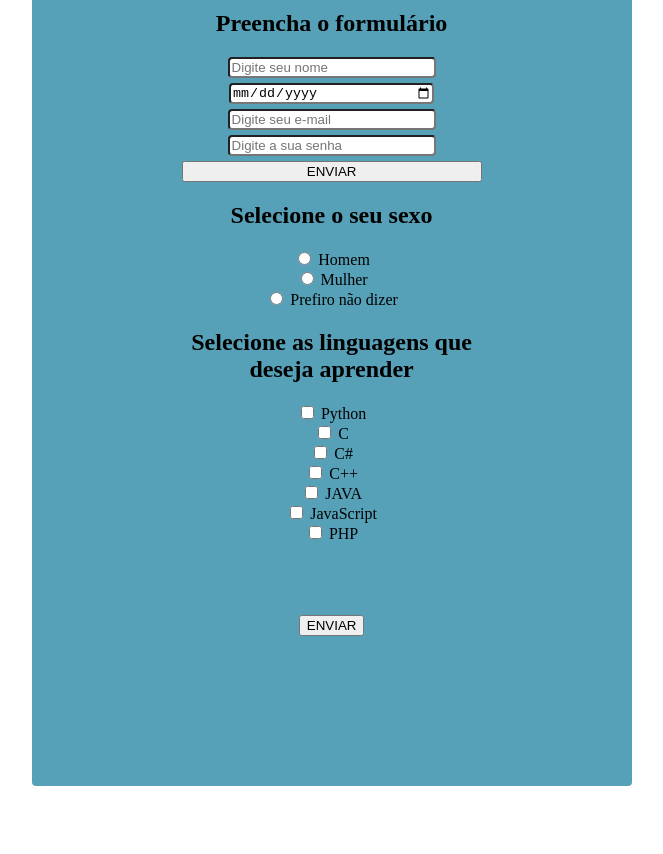
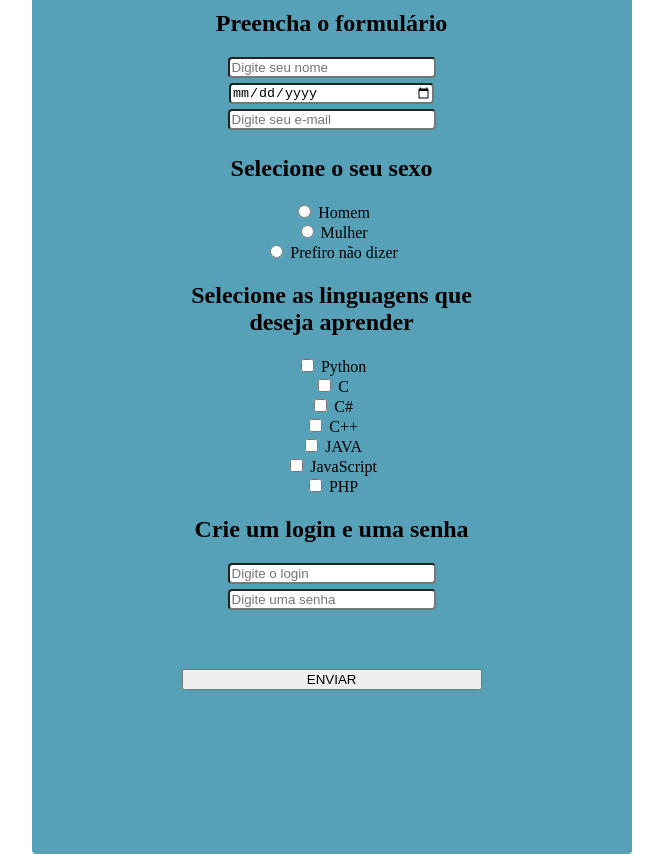
Before and after one commit to lethiciaasevedo1999/trabalho-pw-formularios, a plain HTML site: page index.html in a window 1280 px wide. Shown: the part 360-1214 px from the top of the page, without its empty margins (314-977 px from the left). Before the commit the page ends 1146 px from the top, so only its background shows below. Drawn offline with Linux system fonts and the light colour scheme.

Commit message:
Alterando a ordem das labels e estilizando as novas labels inseridas

```diff
--- a/index.html
+++ b/index.html
@@ -16,8 +16,7 @@
         <input class= "input_nome"type="text" placeholder="Digite seu nome">
         <input class= "input_data"type="date">
         <input class= "input_email"type="email" placeholder="Digite seu e-mail">
-        <input class= "input_password"type="password" placeholder="Digite a sua senha">
-        <button class="elemento-sozinho" type="submit">ENVIAR</button>
+
 
 
            <h2>Selecione o seu sexo</h2>
@@ -47,6 +46,11 @@
         <input type="checkbox" id="php" name="php" value="PHP">
         <label for="tesla">PHP</label><br>
 
+        <h2>Crie um login e uma senha</h2>
+
+        <input class="input_login" type="text" placeholder="Digite o login">
+        <input class= "input_password" type="password" placeholder="Digite uma senha">
+
          <br>
          <br>
          <br>
@@ -54,7 +58,7 @@
 
 
 
-        <button>ENVIAR</button>
+        <button class="elemento-sozinho" type="submit">ENVIAR</button>
 
     </form>
 
--- a/styles/main.css
+++ b/styles/main.css
@@ -31,7 +31,7 @@ button :hover{
 
 }
 
-.input_nome, .input_email, .input_password, .input_data{
+.input_nome, .input_email, .input_password, .input_data, .input_password, .input_login{
     border-radius: 4px;
     margin-bottom: 5px;
     width: 200px;
```
